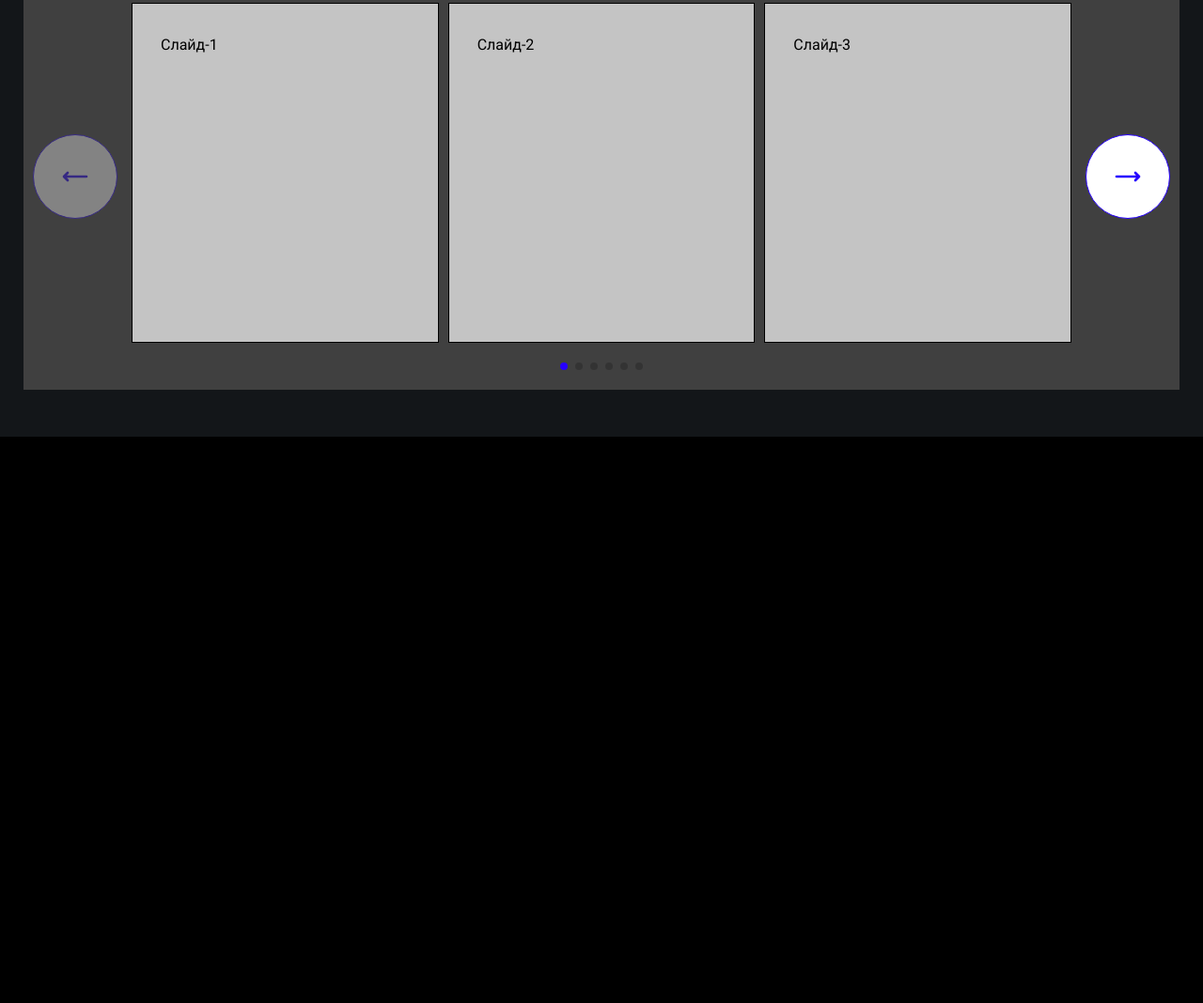
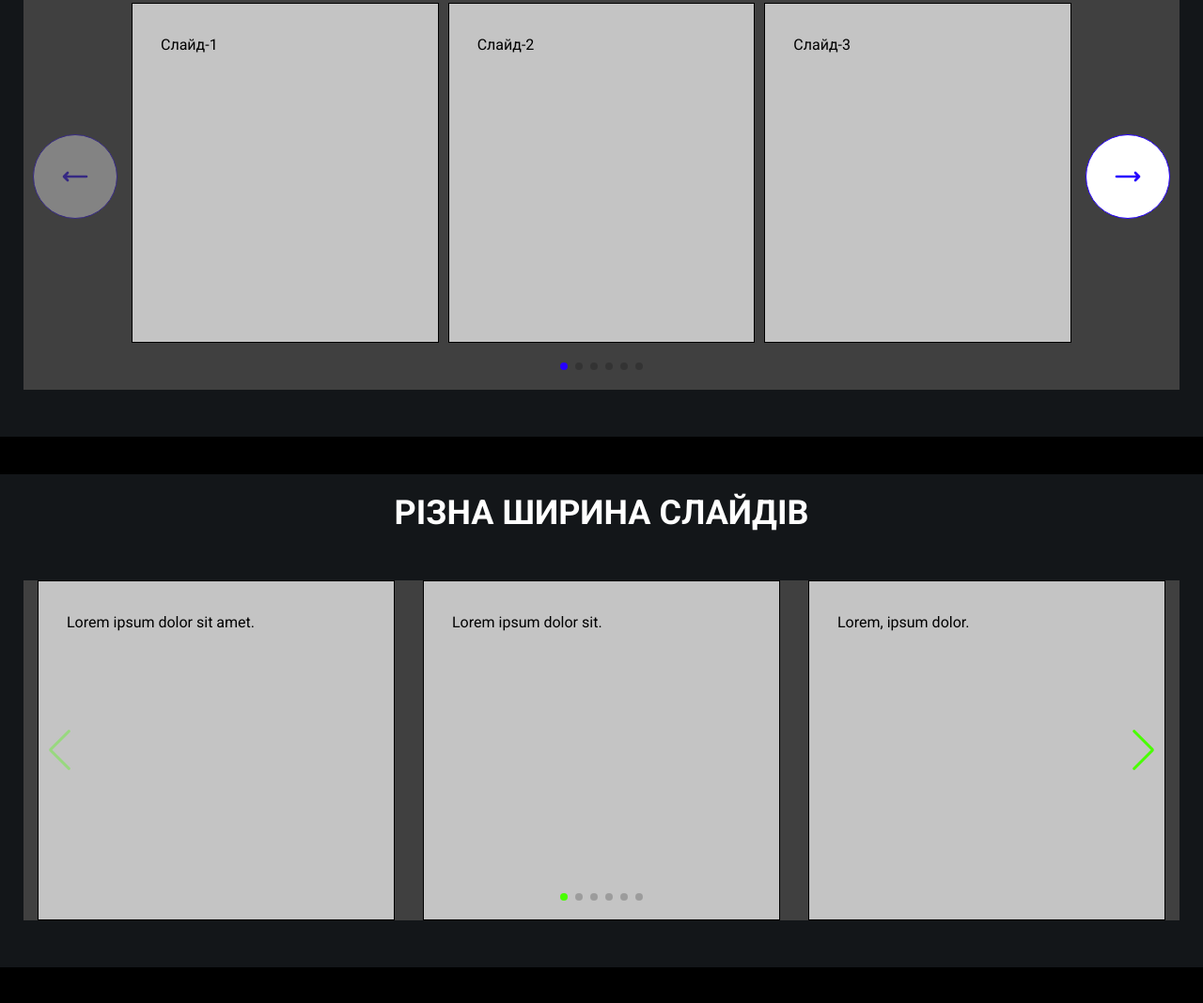
Before and after one commit to Vidiborets0012/SWIPER_JS, a plain HTML site: page index.html in a window 1280 px wide. Shown: the part 6354-7422 px from the top of the page at 94% size. Before the commit the page ends 6859 px from the top, so only its background shows below. Drawn offline with Linux system fonts and the light colour scheme.

Commit message:
add an example of using slidesPerView: 'auto'

```diff
--- a/css/style.css
+++ b/css/style.css
@@ -282,3 +282,9 @@ body {
     display: none;
   }
 }
+
+/* ************* Різна ширина слайдів */
+
+.swiper.swiper__base-auto .swiper-slide {
+  width: auto;
+}
--- a/index.html
+++ b/index.html
@@ -618,6 +618,48 @@
           </div>
         </div>
       </section>
+
+      <section class="page__slider slider section">
+        <div class="section__container">
+          <div class="section__header">
+            <h2 class="section__header-title">різна ширина слайдів</h2>
+          </div>
+          <div class="section__slider slider__container">
+            <div class="swiper swiper__base-auto">
+              <div class="swiper-wrapper">
+                <div class="swiper-slide">
+                  <div class="card card1">Lorem ipsum dolor sit amet.</div>
+                </div>
+                <div class="swiper-slide">
+                  <div class="card card2">Lorem ipsum dolor sit.</div>
+                </div>
+                <div class="swiper-slide">
+                  <div class="card card3">Lorem, ipsum dolor.</div>
+                </div>
+                <div class="swiper-slide">
+                  <div class="card">Lorem, ipsum.</div>
+                </div>
+                <div class="swiper-slide">
+                  <div class="card">Слайд-5</div>
+                </div>
+                <div class="swiper-slide">
+                  <div class="card">Слайд-6</div>
+                </div>
+                <div class="swiper-slide">
+                  <div class="card">Слайд-7</div>
+                </div>
+                <div class="swiper-slide">
+                  <div class="card">Слайд-8</div>
+                </div>
+              </div>
+              <div class="swiper-pagination"></div>
+
+              <div class="swiper-button-prev"></div>
+              <div class="swiper-button-next"></div>
+            </div>
+          </div>
+        </div>
+      </section>
     </main>
     <script src="js/swiper-bundle.min.js"></script>
     <script src="js/main.js"></script>
--- a/js/main.js
+++ b/js/main.js
@@ -192,8 +192,8 @@ const swiperOutBreakpoints = new Swiper('.swiper__out-breakpoints', {
   },
 
   navigation: {
-    nextEl: '.swiper-button-next',
-    prevEl: '.swiper-button-prev',
+    nextEl: '.swiper-button-next__out',
+    prevEl: '.swiper-button-prev__out',
   },
 
   breakpoints: {
@@ -211,3 +211,24 @@ const swiperOutBreakpoints = new Swiper('.swiper__out-breakpoints', {
     },
   },
 });
+
+const swiperBaseAuto = new Swiper('.swiper__base-auto', {
+  slidesPerView: 'auto',
+  spaceBetween: 30,
+
+  pagination: {
+    el: '.swiper-pagination',
+    clickable: true,
+  },
+
+  navigation: {
+    nextEl: '.swiper-button-next',
+    prevEl: '.swiper-button-prev',
+  },
+
+  breakpoints: {
+    999: {
+      slidesPerView: 3,
+    },
+  },
+});
```
